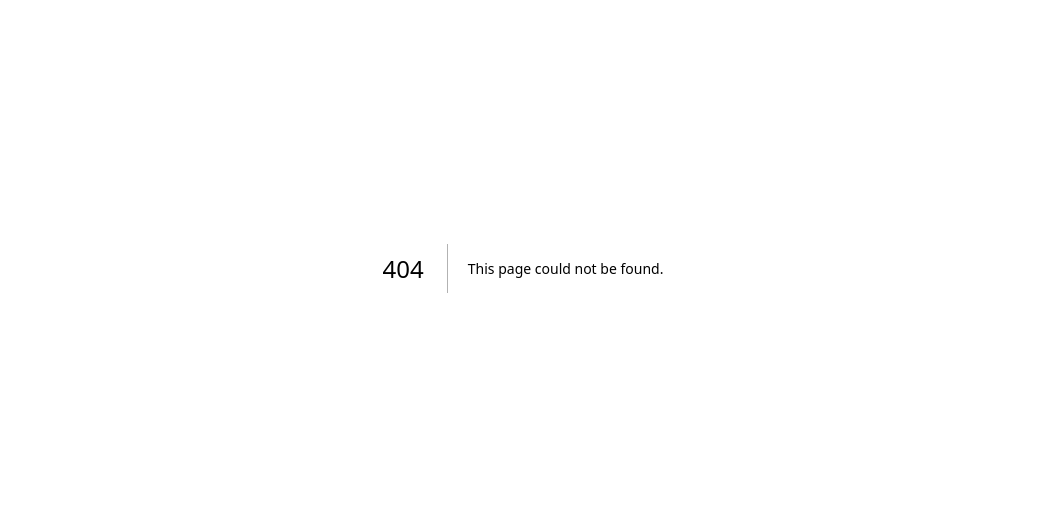
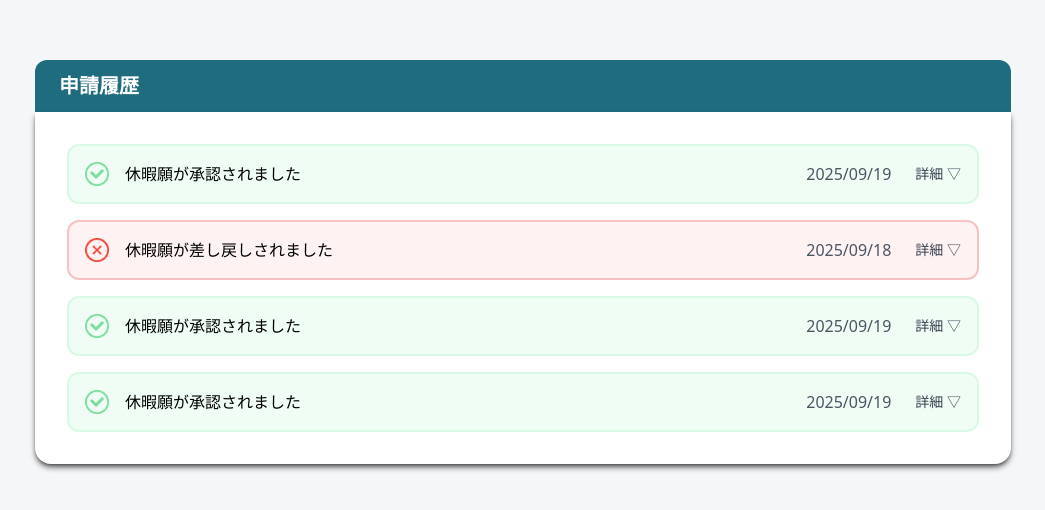
Before and after one commit to harutocom/city-hall-workflow, a Next.js app: page /background in a window 1280 px wide. Before the commit this address had no page. Shown: the part 132-642 px from the top of the page, without its empty margins (117-1162 px from the left). Built offline with nearby package versions, Linux system fonts and the light colour scheme.

Commit message:
申請履歴画面です。確認お願いします。

```diff
--- /dev/null
+++ b/app/(app)/background/page.tsx
@@ -0,0 +1,117 @@
+"use client";
+import React, { useState } from "react";
+
+type Notice = {
+  id: number;
+  type: "approved" | "rejected";
+  message: string;
+  date: string;
+};
+
+export default function Home() {
+  const [openId, setOpenId] = useState<number | null>(null);
+
+  const notices: Notice[] = [
+    {
+      id: 1,
+      type: "approved",
+      message: "休暇願が承認されました",
+      date: "2025/09/19",
+    },
+    {
+      id: 2,
+      type: "rejected",
+      message: "休暇願が差し戻しされました",
+      date: "2025/09/18",
+    },
+    {
+      id: 3,
+      type: "approved",
+      message: "休暇願が承認されました",
+      date: "2025/09/19",
+    },
+    {
+      id: 4,
+      type: "approved",
+      message: "休暇願が承認されました",
+      date: "2025/09/19",
+    },
+  ];
+
+  return (
+    <div className="min-h-screen  bg-[#F4F6F8] ">
+      <div className="flex flex-col px-38 pt-48 pb-16 ">
+        <div className="bg-[#1F6C7E] text-white text-xl font-bold px-6 py-3 rounded-t-xl shadow-black/60">
+          申請履歴
+        </div>
+
+        {/* 通知 */}
+        <div className="flex flex-col p-8 rounded-b-[16px] rounded-t-none shadow-md shadow-black/60 bg-white gap-4">
+          {notices.map((notice) => {
+            const isApproved = notice.type === "approved";
+            const bgColor = isApproved ? "bg-[#F0FDF4]" : "bg-[#FEF2F2]";
+            const borderColor = isApproved ? "border-[#D8FAE4]" : "border-[#F4C2C2]";
+            const icon = isApproved ? "/OK.png" : "/NO.png";
+
+            return (
+              <div
+                key={notice.id}
+                className={` flex-col w-full rounded-[12px] border-2 ${borderColor} ${bgColor} p-4`}
+              >
+                {/* メッセージ・日付・ボタン */}
+                <div className="flex items-center justify-between relative">
+                  <div className="flex items-center gap-4">
+                    <img src={icon} alt="icon" className="w-6 h-6" />
+                    <span>{notice.message}</span>
+                  </div>
+                  <div className="flex items-center gap-6">
+                    <span className="text-gray-600">{notice.date}</span>
+                    <button
+                      className="text-sm text-gray-700 hover:underline"
+                      onClick={() =>
+                        setOpenId(openId === notice.id ? null : notice.id)
+                      }
+                    >
+                      {openId === notice.id ? "閉じる △" : "詳細 ▽"}
+                    </button>
+                  </div>
+                </div>
+
+                {/* 詳細エリア */}
+
+                {openId === notice.id && (
+
+                  <div className="mt-4 text-sm px-8">
+                    <table className={`w-full rounded-md text-sm my-8 ${notice.type === "rejected"? "bg-[#FFCCCD] border border-[#FF6363]": "bg-[#D8FAE4] border border-[#6FB387]"}`}>
+                      <tbody>
+                        <tr className={`${notice.type === "rejected" ? "border-b border-[#FF6363]" : "border-b border-[#6FB387]"}`}>
+                          <td className={`p-2 font-semibold w-24 text-center border ${notice.type === "rejected" ? "border-[#FF6363]" : "border-[#6FB387]"}`}>申請者</td>
+                          <td className={`p-2 border ${notice.type === "rejected" ? "border-[#FF6363]" : "border-[#6FB387]"}`}>山田 太郎</td>
+                        </tr>
+                        <tr className={`${notice.type === "rejected" ? "border-b border-[#FF6363]" : "border-b border-[#6FB387]"}`}>
+                          <td className={`p-2 font-semibold w-24 text-center border ${notice.type === "rejected" ? "border-[#FF6363]" : "border-[#6FB387]"}`}>区分</td>
+                          <td className={`p-2 border ${notice.type === "rejected" ? "border-[#FF6363]" : "border-[#6FB387]"}`}>年次有給休暇</td>
+                        </tr>
+                        <tr className={`${notice.type === "rejected" ? "border-b border-[#FF6363]" : "border-b border-[#6FB387]"}`}>
+                          <td className={`p-2 font-semibold w-24 text-center border ${notice.type === "rejected" ? "border-[#FF6363]" : "border-[#6FB387]"}`}>処理者</td>
+                          <td className={`p-2 border ${notice.type === "rejected" ? "border-[#FF6363]" : "border-[#6FB387]"}`}>課長 → 部長</td>
+                        </tr>
+                        <tr className={`${notice.type === "rejected" ? "border-b border-[#FF6363]" : "border-b border-[#6FB387]"}`}>
+                          <td className={`p-2 font-semibold w-24 text-center border ${notice.type === "rejected" ? "border-[#FF6363]" : "border-[#6FB387]"}`}>コメント</td>
+                          <td className={`p-2 border ${notice.type === "rejected" ? "border-[#FF6363]" : "border-[#6FB387]"}`}>{notice.type === "approved"
+                              ? "承認されました。"
+                              : "理由を確認してください。"}</td>
+                        </tr>
+                      </tbody>
+                    </table>
+                  </div>
+                )}
+
+              </div>
+            );
+          })}
+        </div>
+      </div>
+    </div>
+  );
+}
```
